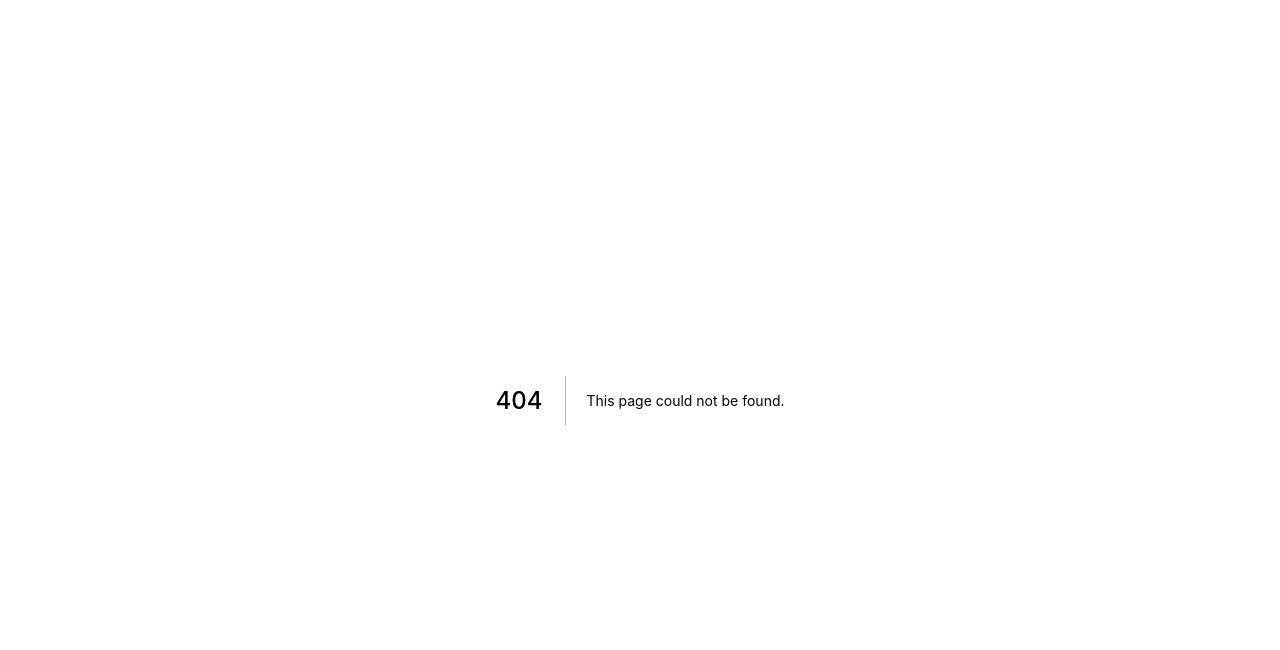
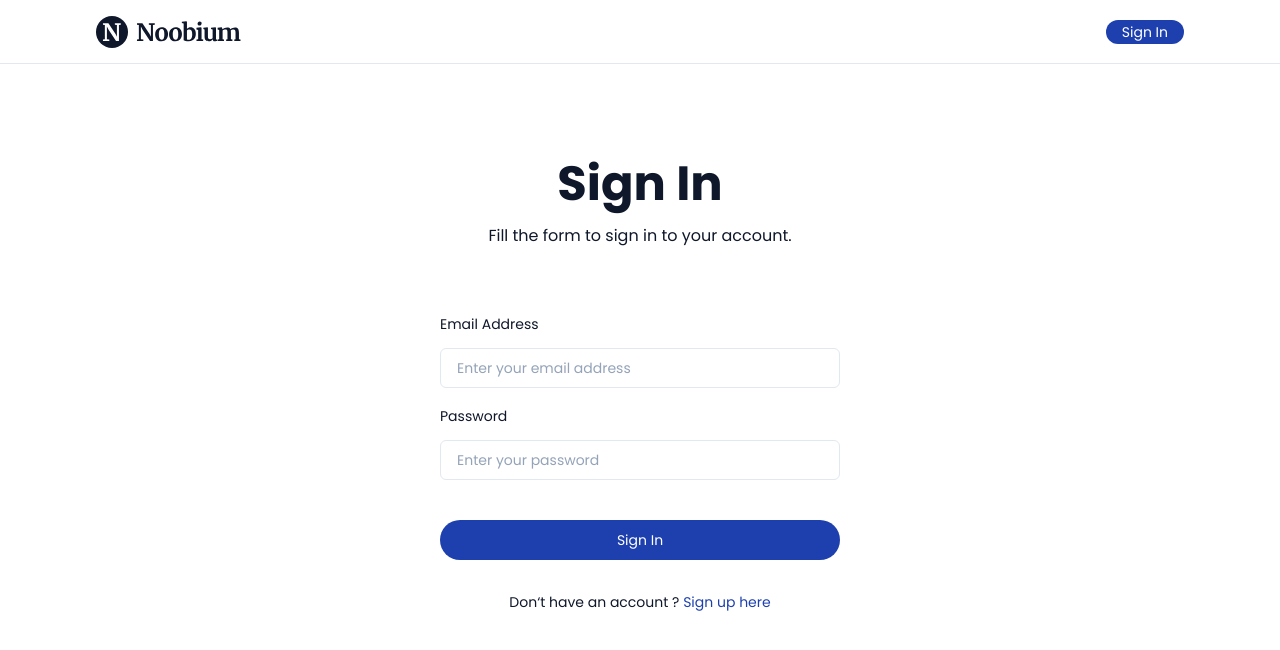
Before and after one commit to gattigaga/noobium, a Next.js app: page /auth/sign-in in a window 1280 px wide. Before the commit this address had no page. Shown: the top 650 px of the page. Built offline with nearby package versions, Linux system fonts and the light colour scheme.

Commit message:
Finish - Slicing Sign In page

```diff
--- /dev/null
+++ b/components/Button.tsx
@@ -0,0 +1,28 @@
+import classNames from "classnames";
+
+type Props = JSX.IntrinsicElements["button"] & {
+  size?: "normal" | "large";
+  isFullWidth?: boolean;
+};
+
+const Button: React.FC<Props> = ({
+  size = "normal",
+  isFullWidth = false,
+  ...rest
+}) => {
+  return (
+    <button
+      className={classNames(
+        "bg-blue-800 text-sm font-sans text-white px-4 rounded-full",
+        {
+          "h-6": size === 'normal',
+          "h-10": size === 'large',
+          "w-full": isFullWidth,
+        }
+      )}
+      {...rest}
+    />
+  );
+};
+
+export default Button;
--- /dev/null
+++ b/components/NavBar.tsx
@@ -0,0 +1,25 @@
+import Link from "next/link";
+
+import Button from "./Button";
+
+type Props = {};
+
+const NavBar: React.FC<Props> = () => {
+  return (
+    <header className="h-16 border-b border-slate-200 flex items-center justify-between px-24">
+      <Link href="/">
+        <a>
+          <img src="/images/logo-with-text.svg" />
+        </a>
+      </Link>
+
+      <Link href="/auth/sign-in">
+        <a>
+          <Button>Sign In</Button>
+        </a>
+      </Link>
+    </header>
+  );
+};
+
+export default NavBar;
--- /dev/null
+++ b/components/TextInput.tsx
@@ -0,0 +1,42 @@
+import classNames from "classnames";
+
+type Props = JSX.IntrinsicElements["input"] & {
+  label: string;
+  hasError?: boolean;
+  errorMessage?: string;
+};
+
+const TextInput: React.FC<Props> = ({
+  label,
+  hasError,
+  errorMessage,
+  ...rest
+}) => {
+  return (
+    <div>
+      <label
+        className={classNames("font-sans text-sm", {
+          "text-slate-900": !hasError,
+          "text-red-500": hasError,
+        })}
+      >
+        {label}
+      </label>
+      <input
+        className={classNames(
+          "h-10 mt-3 border w-full rounded-md px-4 font-sans text-sm text-slate-900 placeholder-slate-400",
+          {
+            "border-slate-200": !hasError,
+            "border-red-500": hasError,
+          }
+        )}
+        {...rest}
+      />
+      {hasError && (
+        <p className="text-xs font-sans text-red-500 mt-3">{errorMessage}</p>
+      )}
+    </div>
+  );
+};
+
+export default TextInput;
--- a/package.json
+++ b/package.json
@@ -11,9 +11,12 @@
   "dependencies": {
     "@fontsource/merriweather": "^4.5.13",
     "@fontsource/poppins": "^4.5.9",
+    "classnames": "^2.3.2",
+    "formik": "^2.2.9",
     "next": "12.3.0",
     "react": "18.2.0",
-    "react-dom": "18.2.0"
+    "react-dom": "18.2.0",
+    "yup": "^0.32.11"
   },
   "devDependencies": {
     "@types/node": "18.7.18",
--- /dev/null
+++ b/pages/auth/sign-in.tsx
@@ -0,0 +1,84 @@
+import Head from "next/head";
+import Link from "next/link";
+import { useFormik } from "formik";
+import * as Yup from "yup";
+
+import Button from "../../components/Button";
+import NavBar from "../../components/NavBar";
+import TextInput from "../../components/TextInput";
+
+const SignInSchema = Yup.object().shape({
+  email: Yup.string()
+    .email("Email format is invalid")
+    .required("Email is required"),
+  password: Yup.string().required("Password is required"),
+});
+
+const SignInPage = () => {
+  const formik = useFormik({
+    initialValues: {
+      email: "",
+      password: "",
+    },
+    validationSchema: SignInSchema,
+    onSubmit: () => {
+      alert("Sign In successfully");
+    },
+  });
+
+  return (
+    <div>
+      <Head>
+        <title>Sign In | Noobium</title>
+      </Head>
+
+      <NavBar />
+      <div className="w-[400px] mx-auto py-24">
+        <h1 className="font-sans font-bold text-slate-900 text-5xl text-center mb-4">
+          Sign In
+        </h1>
+        <p className="font-sans text-slate-900 text-center mb-16">
+          Fill the form to sign in to your account.
+        </p>
+
+        <TextInput
+          name="email"
+          label="Email Address"
+          type="text"
+          placeholder="Enter your email address"
+          value={formik.values.email}
+          hasError={!!formik.errors.email}
+          errorMessage={formik.errors.email}
+          onChange={formik.handleChange}
+        />
+        <div className="h-4" />
+        <TextInput
+          name="password"
+          label="Password"
+          type="password"
+          placeholder="Enter your password"
+          value={formik.values.password}
+          hasError={!!formik.errors.password}
+          errorMessage={formik.errors.password}
+          onChange={formik.handleChange}
+        />
+        <div className="h-10" />
+
+        <Button size="large" isFullWidth onClick={() => formik.handleSubmit()}>
+          Sign In
+        </Button>
+
+        <p className="text-slate-900 font-sans text-sm text-center mt-8">
+          Don&lsquo;t have an account ?{" "}
+          <Link href="/auth/sign-up">
+            <a>
+              <span className="text-blue-800">Sign up here</span>
+            </a>
+          </Link>
+        </p>
+      </div>
+    </div>
+  );
+};
+
+export default SignInPage;
```
Also changed, not shown: public/images/logo-with-text.svg (added), 1 other file (tests, documents, lock files or other folders).
